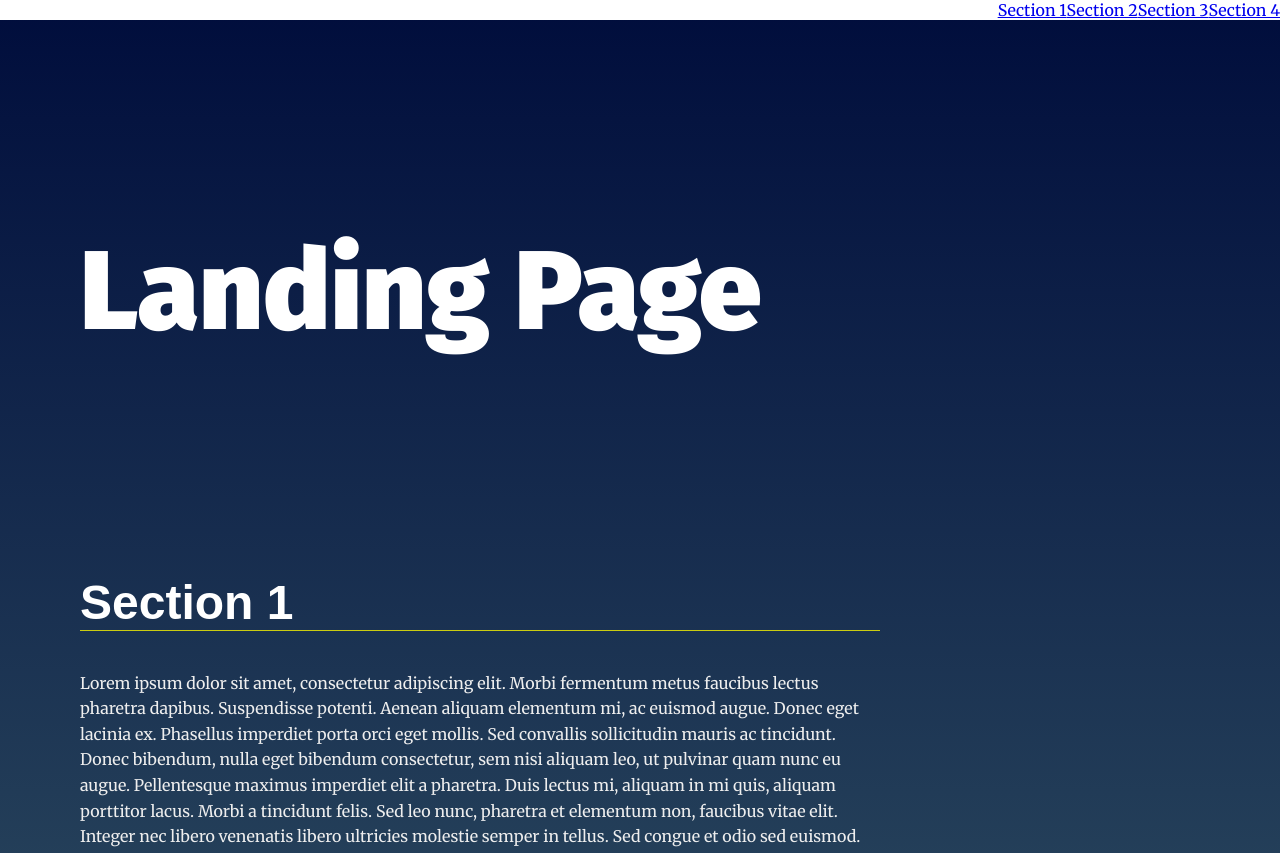
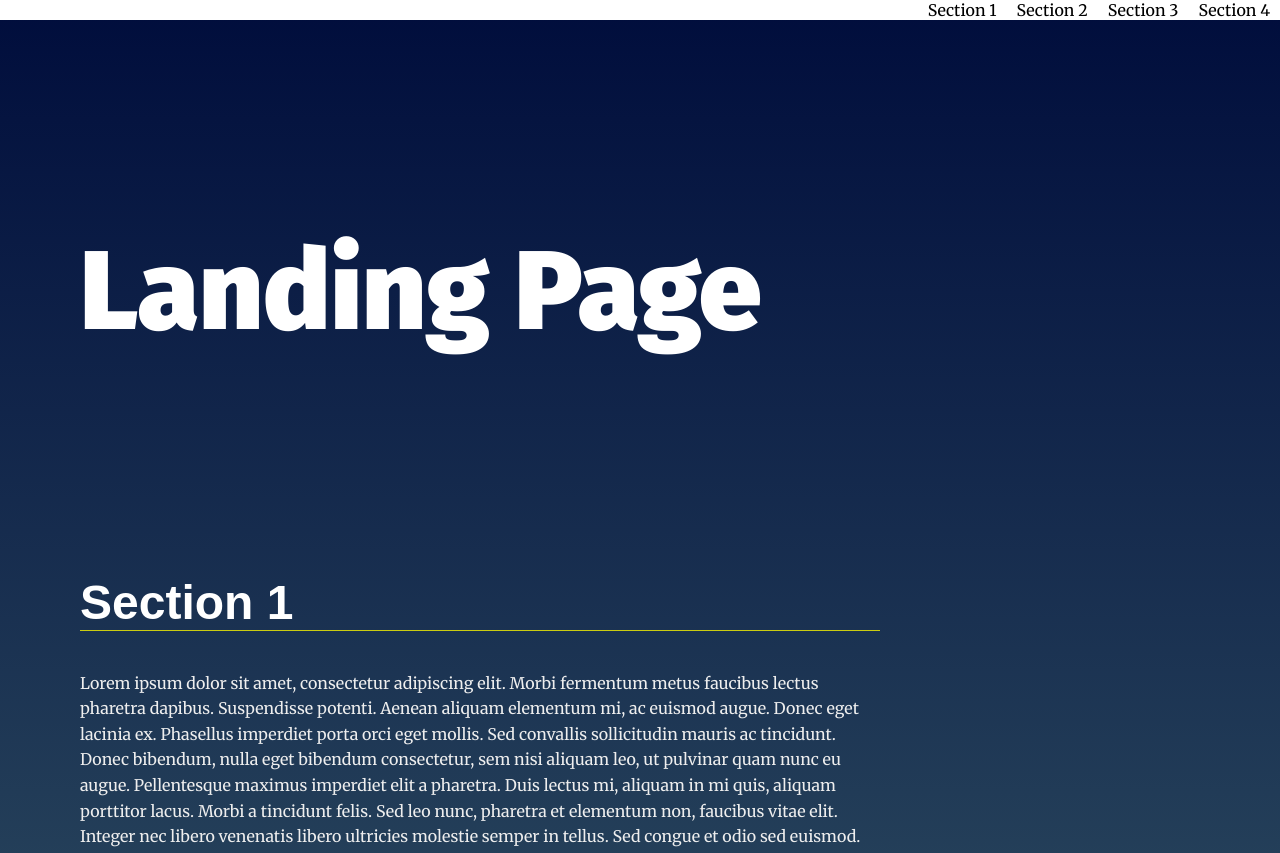
Before and after one commit to MKslots/landing-page, a plain HTML site: page index.html in a window 1280 px wide. Shown: the top 853 px of the page. Drawn offline with Linux system fonts and the light colour scheme.

Commit message:
fucktion add active class to section added

```diff
--- a/css/styles.css
+++ b/css/styles.css
@@ -90,6 +90,18 @@ section {
     background: #333;
     color: #fff;
     transition: ease 0.3s all;
+}
+
+.navbar {
+    display: flex;
+    justify-content: flex-end;
+    list-style-type: none;
+}
+
+li a {
+    text-decoration: none;
+    padding: 10px;
+    color: black;
 }
 
 /* Header Styles */
--- a/js/app.js
+++ b/js/app.js
@@ -18,46 +18,17 @@
  *
 */
 
+const navList = document.querySelector(".navbar");
+const sections = document.querySelectorAll("section");
 
 /**
  * End Global Variables
- * Start Helper Functions
- *
-*/
-
-
-
-/**
- * End Helper Functions
  * Begin Main Functions
  *
 */
 
 // build the nav
-
-
-// Add class 'active' to section when near top of viewport
-
-
-// Scroll to anchor ID using scrollTO event
-
-
-/**
- * End Main Functions
- * Begin Events
- *
-*/
-
-// Build menu
-
 // Scroll to section on link click
-
-// Set sections as active
-
-const navList = document.querySelector(".navbar");
-
-
-const sections = document.querySelectorAll("section");
 
 sections.forEach((element, index) => {
     let navElement = element.getAttribute("data-nav");
@@ -67,10 +38,29 @@ sections.forEach((element, index) => {
 
 });
 
+// Add class 'active' to section when near top of viewport
+
+window.addEventListener('scroll', event => {
+    const sectionsScroll = document.querySelectorAll('.scroll-section');
+    let fromTop = window.scrollY;
+
+    sectionsScroll.forEach(section => {
+
+        if (
+            section.offsetTop <= fromTop &&
+            section.offsetTop + section.offsetHeight > fromTop
+        ) {
+            section.classList.add('active');
+        } else {
+        section.classList.remove('active');
+        }
+    });
+});
 
 //Active navigation on scroll
+
 window.addEventListener('scroll', event => {
-let navigationLinks = document.querySelectorAll('nav ul li a');
+    const navigationLinks = document.querySelectorAll('nav ul li a');
     let fromTop = window.scrollY;
 
     navigationLinks.forEach(link => {
@@ -89,28 +79,7 @@ let navigationLinks = document.querySelectorAll('nav ul li a');
 });
 
 
-  window.addEventListener('scroll', event => {
-    let navigationLinks = document.querySelectorAll('section');
-        let fromTop = window.scrollY;
-
-        navigationLinks.forEach(link => {
-
-          let section = document.querySelector(".scroll-section");
-
-          if (
-            section.offsetTop <= fromTop &&
-            section.offsetTop + section.offsetHeight > fromTop
-          ) {
-            link.classList.add('active');
-          } else {
-            link.classList.remove('active');
-          }
-        });
-      });
-
-
-function backToTop() {
-
-    window.scroll(0, 0);
-
-};
+/**
+ * End Main Functions
+ *
+*/
```
Also changed, not shown: index.html (+1 -3 lines). Lines whose indentation alone changed are shown as unchanged.
